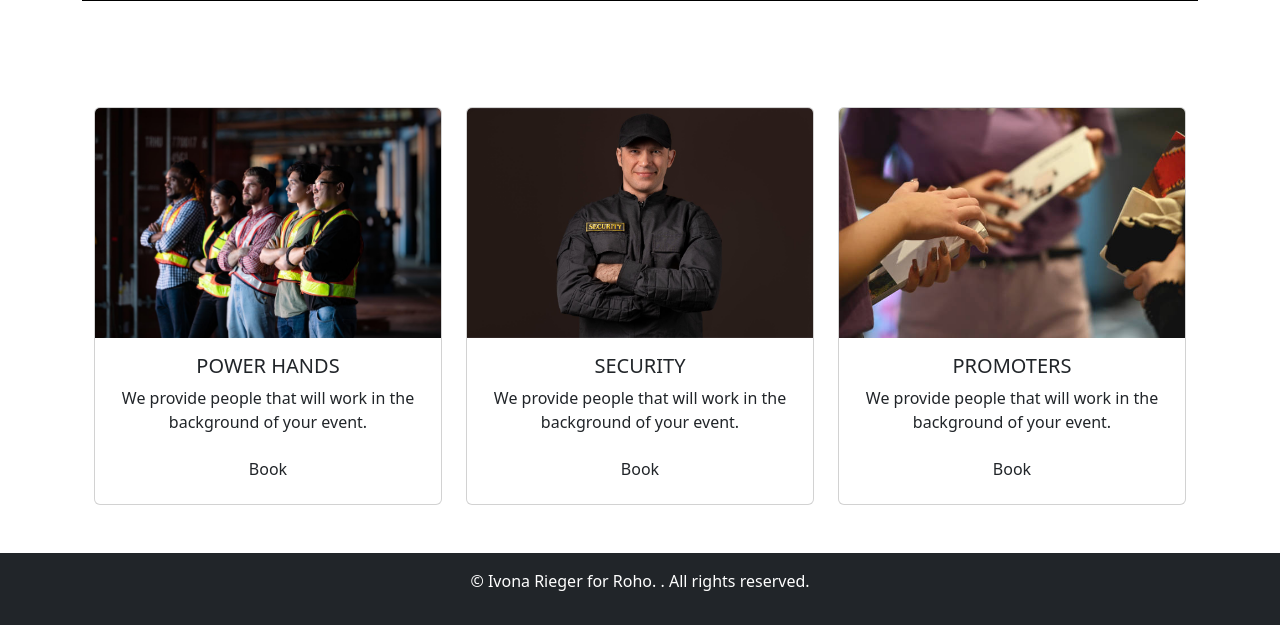
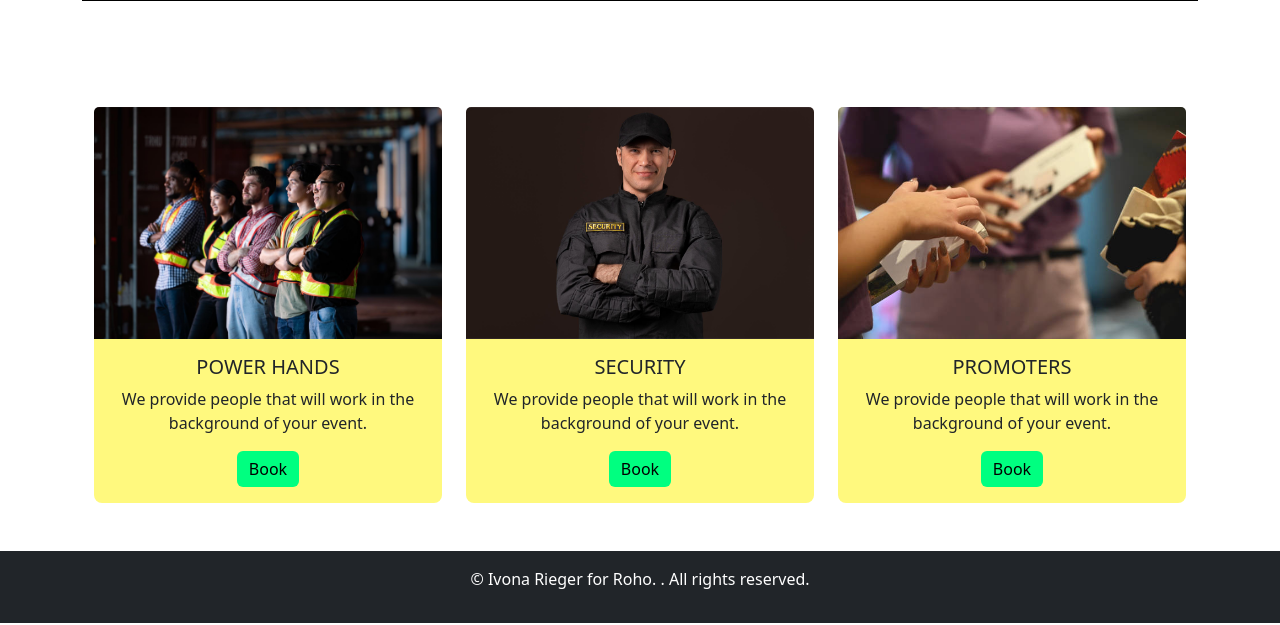
Before and after one commit to Ivrigy/roho_app, a Django app: template templates/booking/home.html in a window 1280 px wide. Shown: the part 530-1155 px from the top of the page. Run offline with Django 5.2, Linux system fonts and the light colour scheme; the template is opened without the code that fills it, so the values that code supplies are empty.

Commit message:
add css style to cards

```diff
--- a/static/css/style.css
+++ b/static/css/style.css
@@ -1,3 +1,20 @@
-.nav-link:hover{
+.nav-link:hover {
     color: #00FF80 !important;
 }
+
+.roho-card {
+    background-color: #FFF97E;
+    border: none;
+    border-radius: 0.5rem;
+}
+
+.roho-btn {
+    background-color: #00FF80;
+    color: black;
+    border: none;
+}
+
+.roho-btn:hover {
+    background-color: #AE9CFF;
+    color: black;
+}
```
Also changed, not shown: 3 other files.
